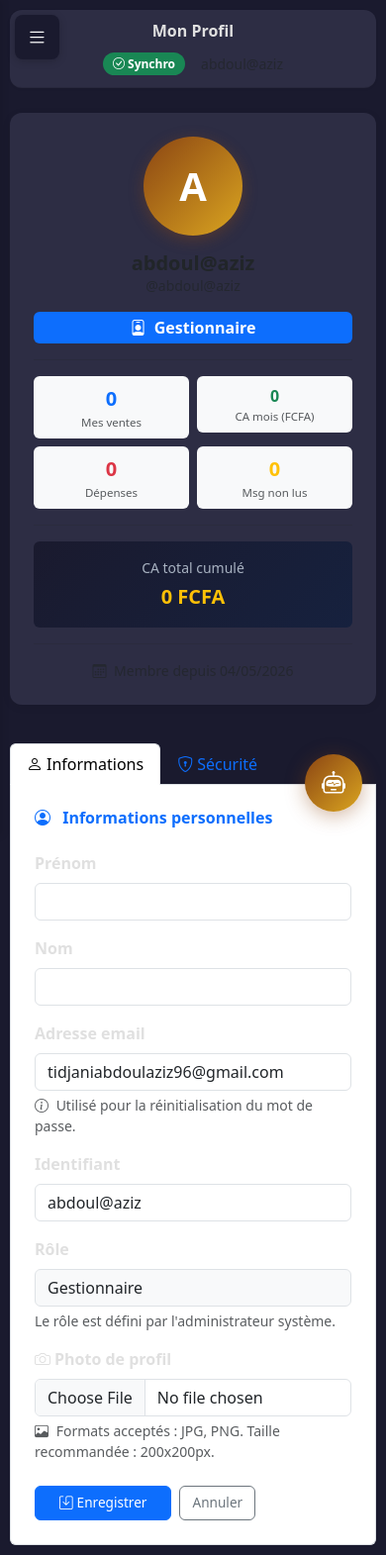
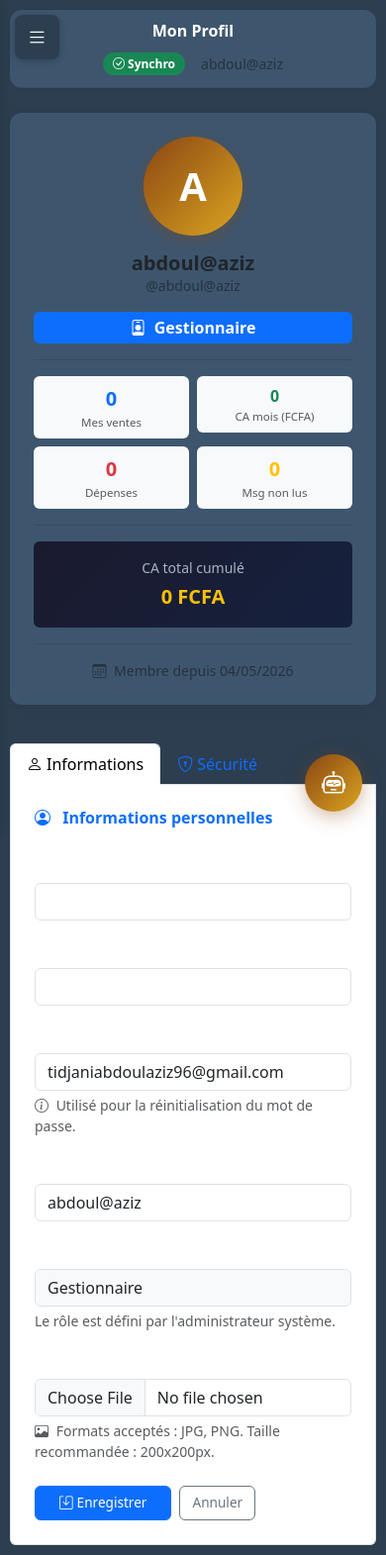
Before and after one commit to abdoulaziz96/gestion_commerce, a Django app: page /profil/ in a window 390 px wide. Shown: the whole page at 99% size. Run offline with Django 5.2, Linux system fonts and the light colour scheme; a user stored in the database is signed in; data comes from the database, SQL or seed files in the repository; data that the repository does not hold is empty.

Commit message:
responsive

```diff
--- a/templates/base.html
+++ b/templates/base.html
@@ -66,13 +66,13 @@
         }
 
         /* ── Mode nuit ── */
-        body[data-mode="dark"] {
-            --sidebar-bg1: #1a1a2e;
-            --sidebar-bg2: #16213e;
-            --sidebar-text: #a8b2c1;
-            --bg-main: #1a1a2e;
-            --card-bg: #2d2d44;
-            --text-color: #e0e0e0;
+       body[data-mode="dark"] {
+            --sidebar-bg1: #2c3e50;      /* Plus clair */
+            --sidebar-bg2: #34495e;      /* Plus clair */
+            --sidebar-text: #ffffff;      /* Blanc au lieu de gris */
+            --bg-main: #2c3e50;          /* Plus clair */
+            --card-bg: #3d566e;          /* Plus clair */
+            --text-color: #ffffff;        /* Blanc au lieu de gris */
         }
 
         body {
```
